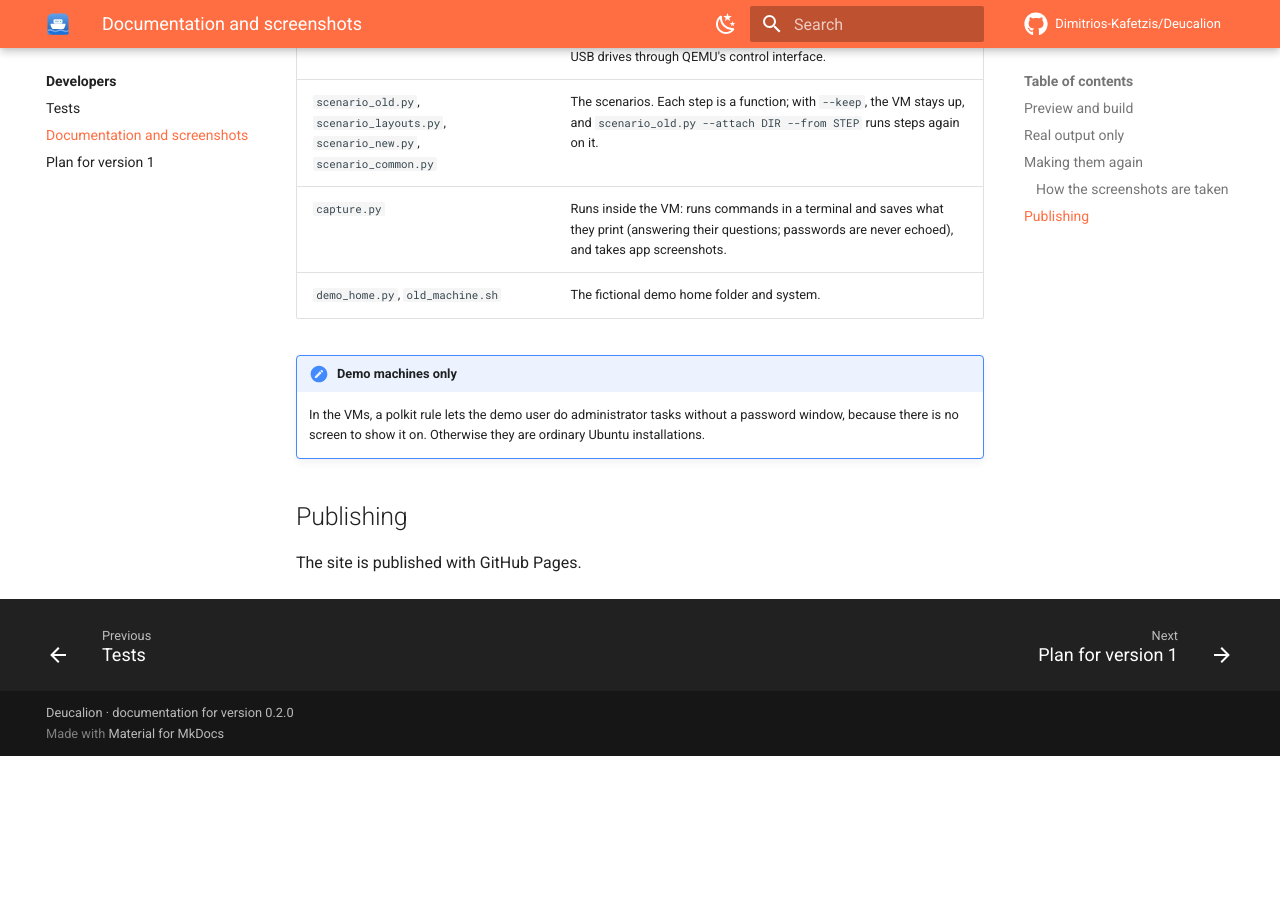
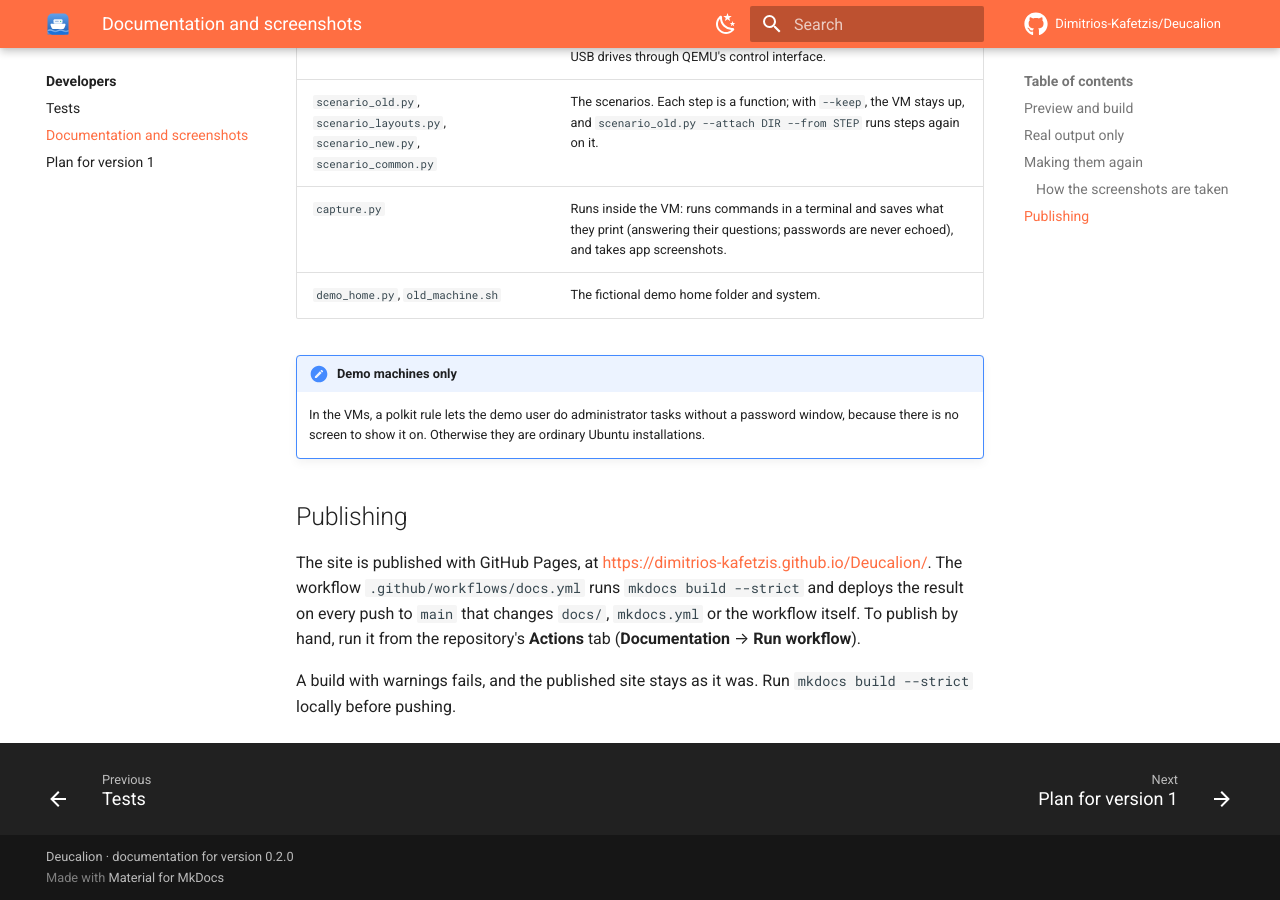
Before and after one commit to Dimitrios-Kafetzis/Deucalion, an MkDocs documentation site: the page built from docs/developers/documentation.md, in a window 1280 px wide and 900 px high, scrolled down 2316 px. Built offline with MkDocs 1.6.1 and Material for MkDocs 9.7.7, drawn with Linux system fonts in a browser that asks for light colours; comment, search, counter and statistics services are not loaded; before the commit the page ends 3072 px from its top, so only the background shows below that.

Commit message:
Publish the documentation website with GitHub Actions
Builds with mkdocs build --strict and deploys to GitHub Pages on pushes
to main that change the docs.

```diff
--- a/docs/developers/documentation.md
+++ b/docs/developers/documentation.md
@@ -83,4 +83,10 @@ The tools in `docs/tools/`:
 
 ## Publishing
 
-The site is published with GitHub Pages.
+The site is published with GitHub Pages, at <https://dimitrios-kafetzis.github.io/Deucalion/>. The
+workflow `.github/workflows/docs.yml` runs `mkdocs build --strict` and deploys the result on every
+push to `main` that changes `docs/`, `mkdocs.yml` or the workflow itself. To publish by hand, run it
+from the repository's **Actions** tab (**Documentation** → **Run workflow**).
+
+A build with warnings fails, and the published site stays as it was. Run `mkdocs build --strict`
+locally before pushing.
```
Also changed, not shown: 1 other file.
